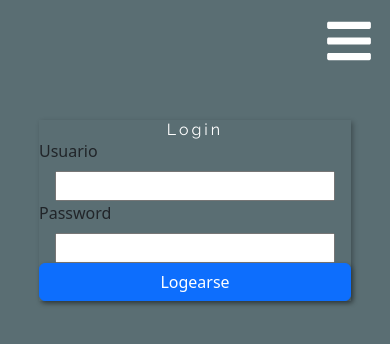
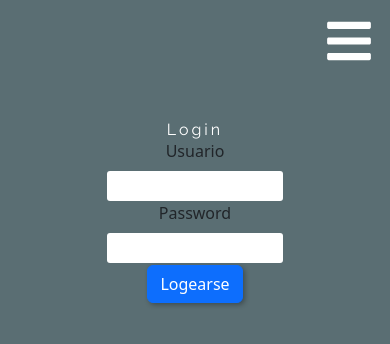
Before and after one commit to DiegoDimitroffPetcoff/ZucaBranch, a React (Create React App) app: page /login in a window 390 px wide. Shown: the top 344 px of the page. Built offline with nearby package versions, Linux system fonts and the light colour scheme.

Commit message:
Multiple changed

```diff
--- a/src/css/login.css
+++ b/src/css/login.css
@@ -3,17 +3,37 @@
   flex-direction: column;
   align-content: center;
   justify-content: center;
-  box-shadow: 2px 2px 5px rgba(0, 0, 0, 0.3);
-  /* margin: 20% 5%; */
-  width: 90%;
 
+  width: 50%;
   margin: 30px auto;
 }
+
+.containerForm {
+  display: flex;
+  flex-direction: column;
+  align-content: center;
+  justify-content: center;
+  box-shadow: 2px 2px 5px rgba(0, 0, 0, 0.3);
+  width: 90%;
+  margin: 30px auto;
+}
+input {
+  margin: 0;
+  font-family: inherit;
+  font-size: inherit;
+  line-height: inherit;
+  width: 90%;
+  align-self: center;
+  border-radius: 3px;
+  border-color: transparent;
+}
+
 form {
   display: flex;
   flex-direction: column;
   margin: 0 auto;
   width: 100%;
+
 }
 
 .formContainer {
@@ -21,16 +41,21 @@ form {
   flex-direction: column;
   margin: 0 auto;
   width: 100%;
+
+    width: 100%;
+    justify-content: center;
+    align-items: center;
 }
 
-
 .loginButton {
-
   box-shadow: 2px 2px 5px rgba(0, 0, 0, 0.3);
+  margin: 1%;
 }
 
 .fileButton {
   box-shadow: 2px 2px 5px rgba(0, 0, 0, 0.3);
+
+
 }
 
 .titleForm {
@@ -39,12 +64,11 @@ width: 100%;
   box-shadow: 2px 2px 5px rgba(0, 0, 0, 0.3);
   border-radius: 5px;
   font-size: 25px;
-  margin:  2% auto;
-
+  margin: 2% auto;
 }
 
 .description {
-  margin:  2% auto;
+  margin: 2% auto;
 
   width: 90%;
   height: 300px;
@@ -62,11 +86,11 @@ width: 100%;
   position: relative;
 }
 
-.project{
+.project {
   top: 5%;
 }
 
-.spinner{
+.spinner {
   display: flex;
   flex-direction: column;
   justify-content: center;
@@ -75,6 +99,14 @@ width: 100%;
 
 @media screen and (max-width: 768px) {
   .containerLogin {
+    display: flex;
+    flex-direction: column;
+    align-content: center;
+    justify-content: center;
+
+
+  }
+  .containerForm {
     display: flex;
     flex-direction: column;
     align-content: center;
@@ -92,14 +124,7 @@ width: 100%;
     margin: 0 auto;
     width: 95%;
   }
-  input{
-    margin: 0;
-    font-family: inherit;
-    font-size: inherit;
-    line-height: inherit;
-    width: 90%;
-    align-self: center;
-  }
+
 
   .isSubmitting {
     top: 16px;
--- a/src/css/nav.css
+++ b/src/css/nav.css
@@ -29,6 +29,7 @@ li a:hover {
 }
 
 li {
+
   font-family: "Raleway", sans-serif;
   color: white;
   font-size: 25px;
@@ -106,10 +107,8 @@ a:visited {
 .showLogOut {
   display: block;
   transition: 0.5s;
-  color: #e9ecef;;
+  color: #e9ecef;
   margin: 0px;
-
-
 
   margin: auto;
 }
@@ -123,6 +122,7 @@ a:visited {
     width: 100%;
   }
 
+
   ul {
     display: flex;
     flex-direction: column;
@@ -134,7 +134,7 @@ a:visited {
     backdrop-filter: blur(8px); /* Aplica el desenfoque en el fondo */
     opacity: 0;
     transition: 0.3s;
-    visibility: hidden;
+    display: none;
   }
 
   li {
@@ -154,7 +154,7 @@ a:visited {
     width: auto;
     height: 100%;
     display: flex;
-
+    z-index: 21;
     align-self: end;
   }
 
@@ -166,6 +166,10 @@ a:visited {
     visibility: visible;
     transition: 0.3s;
     opacity: 1;
+    position: absolute;
+    width: 100%;
+
+    z-index: 20;
   }
   ul li:nth-child(4) {
     box-shadow: 2px 2px 5px rgba(0, 0, 0, 0.3);
--- a/src/css/profile.css
+++ b/src/css/profile.css
@@ -5,6 +5,7 @@
 .titleProfile{
   font-size: 40px;
 
+  font-family: 'Raleway', sans-serif;
 }
 
 .imagenProfile {
@@ -16,6 +17,8 @@
 
 
 .textProfile{
+
+  font-family: 'Raleway', sans-serif;
   width: 100%;
   border-radius: 5px;
   border: none;
--- a/src/pages/auth/login.js
+++ b/src/pages/auth/login.js
@@ -39,8 +39,7 @@ const Login = () =>
             );
 
             if (response.data !== "Username Or Password incorrect") {
-              console.log("USUARIO LOGEADO");
-              Cookies.set("userLogged", JSON.stringify(response.data), {
+                        Cookies.set("userLogged", JSON.stringify(response.data), {
                 expires: 2,
               });
               dispatch(LOGEARSE());
--- a/src/pages/form/form.js
+++ b/src/pages/form/form.js
@@ -9,24 +9,35 @@ import Button from "react-bootstrap/Button";
 const FormLogin = () => (
   <div>
     <Nav></Nav>
-    <div className="containerLogin">
+    <div className="containerForm">
       <h1>Subir Contenido /Proyecto</h1>
       <Formik
         initialValues={{ name: "", file: null, description: "" }}
         onSubmit={async (values, { setSubmitting }) => {
+          setSubmitting(true); //
           const formData = new FormData();
           formData.append("name", values.name);
           formData.append("description", values.description);
+
+
           //    formData.append("file", values.file);
 
           values.file.forEach((file, index) => {
             formData.append(`file${index}`, file);
           });
 
-          let url = "https://zucaarqback.onrender.com/project";
+          let url2 = "https://zucaarqback.onrender.com/project/";
 
-          AxiosPost(url, formData);
-          setSubmitting(false); // Actualizar el estado isSubmitting a false una vez finalizado el envío
+          let url = "http://localhost:2000/project";
+
+          try {
+            await AxiosPost(url, formData);
+            setSubmitting(false);
+            window.location.href = "/projectlist";
+          } catch (error) {
+            console.log("HA SUCEDIDO UN ERROR:" + error);
+            setSubmitting(false);
+          }
         }}
       >
         {({
@@ -79,12 +90,12 @@ const FormLogin = () => (
               <Button className="loginButton" type="submit">
                 Subir Projecto
               </Button>
-              {isSubmitting && (
-                <div className="spinner">
-                  <BarLoader color="#36d7b7" height={2} width={90} />
-                </div>
-              )}
             </div>
+            {isSubmitting ? (
+              <div className="spinner">
+                <BarLoader color="#36d7b7" height={2} width={90} />
+              </div>
+            ) : null}
           </Form>
         )}
       </Formik>
--- a/src/pages/projects/project/project.css
+++ b/src/pages/projects/project/project.css
@@ -23,6 +23,8 @@
 .title {
   font-size: 50px;
   padding: 5%;
+
+  font-family: 'Raleway', sans-serif;
 }
 
 p {
@@ -32,6 +34,7 @@ p {
 .descriptionProject{
   width: 100%;
 
+  font-family: 'Raleway', sans-serif;
   margin: 0 auto;
   box-shadow: 2px 2px 5px rgba(0, 0, 0, 0.3);
   overflow: overlay;
--- a/src/pages/projects/project/project.js
+++ b/src/pages/projects/project/project.js
@@ -25,7 +25,6 @@ export default function ProjectComponent({ description, img, title, id }) {
   return (
     <div className="containerProject">
       <h1 className="title">{title}</h1>
-      {/*  <img className="imagenProject" src={img} alt="Project Description" /*/}
       <Carousel>
         {Array.isArray(img) &&
           img.map((image, index) => (
@@ -39,6 +38,7 @@ export default function ProjectComponent({ description, img, title, id }) {
             </Carousel.Item>
           ))}
       </Carousel>
+
       <p className="descriptionProject">{description}</p>
 
       {Log ? (
--- a/src/utils/axios.js
+++ b/src/utils/axios.js
@@ -12,13 +12,14 @@ export async function AxiosGetAll(url, body) {
 
 //function to post
 export async function AxiosPost(url, body) {
+  console.log(body);
   try {
     await axios.post(url, body, {
       headers: {
         "Content-Type": "multipart/form-data",
       },
     });
-    window.location.href = "/projectlist";
+   //
   } catch (error) {
     console.log("HA SUCEDIDO UN ERROR:" + error);
   }
```
Lines whose indentation alone changed are shown as unchanged.
